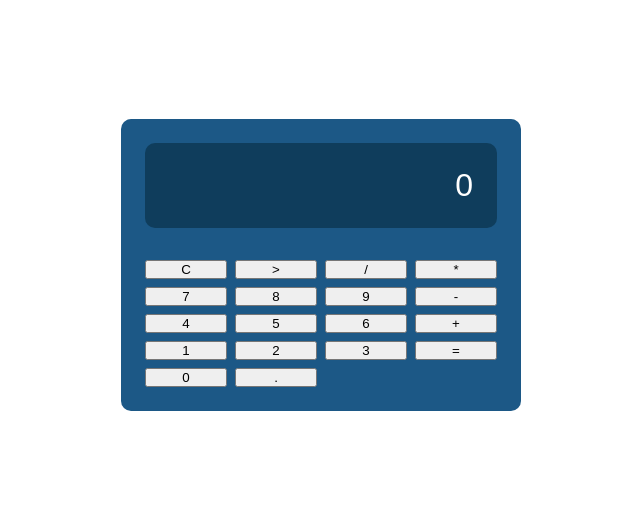
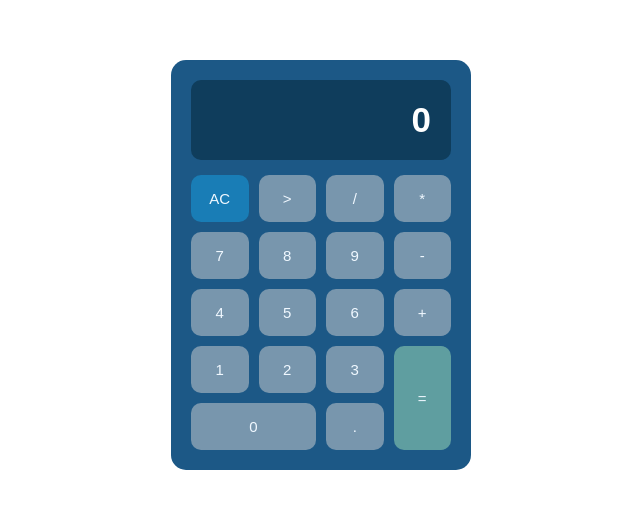
Before and after one commit to Mirnaluebano2025/CalculadoraEjercicio, a plain HTML site: page calculadora/index.html in a window 1280 px wide. Shown: the part 135-644 px from the top of the page, without its empty margins (319-959 px from the left). Drawn offline with Linux system fonts and the light colour scheme.

Commit message:
calculadora 2.0 created

```diff
--- a/index.html
+++ b/calculadora/index.html
@@ -10,7 +10,7 @@
   <body>
     <div class="calculadora">
       <div class="display">0</div>
-      <button id="c" class="btn" onclick="clearDisplay()">C</button>
+      <button id="ac" class="btn" onclick="clearDisplay()">AC</button>
       <button id="borrar" class="btn">></button>
       <button class="btn">/</button>
       <button class="btn">*</button>
--- /dev/null
+++ b/calculadora/main.js
@@ -0,0 +1,16 @@
+const display = document.querySelector('.display');
+const botones = document.querySelectorAll('.btn');
+
+botones.forEach(boton => {
+    boton.addEventListener('click', () => {
+        const valor = boton.textContent;
+
+        display.textContent += valor;
+    });
+});
+function clearDisplay() {
+    display.value = '';
+    currentInput = '';
+    operator = '';
+    firstValue = '';
+}
--- /dev/null
+++ b/calculadora/styles.css
@@ -0,0 +1,77 @@
+*{
+    margin: 0;
+    padding: 0;
+    box-sizing: border-box;
+    font-family: sans-serif;
+}
+body{
+    min-height: 100vh;
+    display: grid;
+    justify-content: center;
+    align-items: center;
+}
+
+.calculadora{
+    background-color: #1c5886;
+    color: aliceblue;
+    display: grid;
+    grid-template-columns: repeat(4, 1fr);
+    width: 300px;
+    max-width: 100%;
+    padding: 20px;
+    gap: 10px;
+    border-radius: 15px;
+    font-size: 20px;
+
+}
+.display{
+    grid-column: 1/5;
+    background-color: #0f3d5c;
+    padding: 20px;
+    text-align: right;
+    border-radius: 10px;
+    font-size: 35px;
+    font-weight: 800;
+    margin-bottom: 2%;
+    color: white;
+}
+
+.btn{
+    background-color: #7896ad;
+    color: aliceblue;
+    padding: 15px 15px;
+    display: flex;
+    justify-content: center;
+    align-items: center;
+    border-radius: 10px;
+    cursor: pointer;
+    transition: background-color 0.3s;
+    border:none;
+    font-size: 15px;
+}
+
+.btn:hover{
+    background-color: #4c476e;
+    border-radius: 10px;
+    cursor: pointer;
+}
+
+#ac{
+    background-color: rgb(25, 125, 182);
+}
+#ac:hover{
+    background-color:  #4c476e;
+    border-radius: 10px;
+}
+#cero{
+    grid-column: 1/3;
+}
+
+#igual{
+    grid-row: span 2;
+    background-color: cadetblue;
+}
+#igual:hover{
+    background-color: #4c476e;
+    border-radius: 10px;
+}
--- /dev/null
+++ b/calculadora2.0/style.css
@@ -0,0 +1,35 @@
+*{
+    margin: 0;
+    padding: 0;
+    box-sizing: border-box;
+    font-family: sans-serif;
+}
+
+body{
+    background-color: #f5f5f5;
+
+}
+.calculadora{
+    display: flex;
+    flex-direction: column;
+    align-items: center;
+    position: absolute;
+    top: 50%;
+    left: 50%;
+    margin:auto;
+    transform: translate(-50%, -50%);
+}
+.btn{
+    font-size: 1.5rem;
+    background-color: #f5f5f5;
+    border: 1px solid #000;
+    cursor: pointer;
+    transition: background-color 0.3s;
+    padding: 10px;
+    border-radius: 15px;
+    margin-top: 10px;
+}
+.btn:hover{
+    background-color: #000;
+    color: #f5f5f5;
+}
--- a/styles.css
+++ /dev/null
@@ -1,35 +0,0 @@
-*{
-    margin: 0;
-    padding: 0;
-    box-sizing: border-box;
-    font-family: sans-serif;
-}
-body{
-    min-height: 100vh;
-    display: grid;
-    justify-content: center;
-    align-items: center;
-}
-
-.calculadora{
-    background-color: #1c5886;
-    color: aliceblue;
-    display: grid;
-    grid-template-columns: repeat(4, 1fr);
-    width: 400px;
-    max-width: 100%;
-    padding: 1.5rem;
-    gap: .5rem;
-    border-radius: 10px;
-
-}
-.display{
-    grid-column: 1/5;
-    background-color: #0f3d5c;
-    padding: 1.5rem;
-    text-align: right;
-    border-radius: 10px;
-    font-size: 2rem;
-    margin-bottom: 1.5rem;
-    color: white;
-}
```
Also changed, not shown: calculadora2.0/codigo.js (added, +41 -0 lines), calculadora2.0/index.html (added, +17 -0 lines), main.js (deleted).
